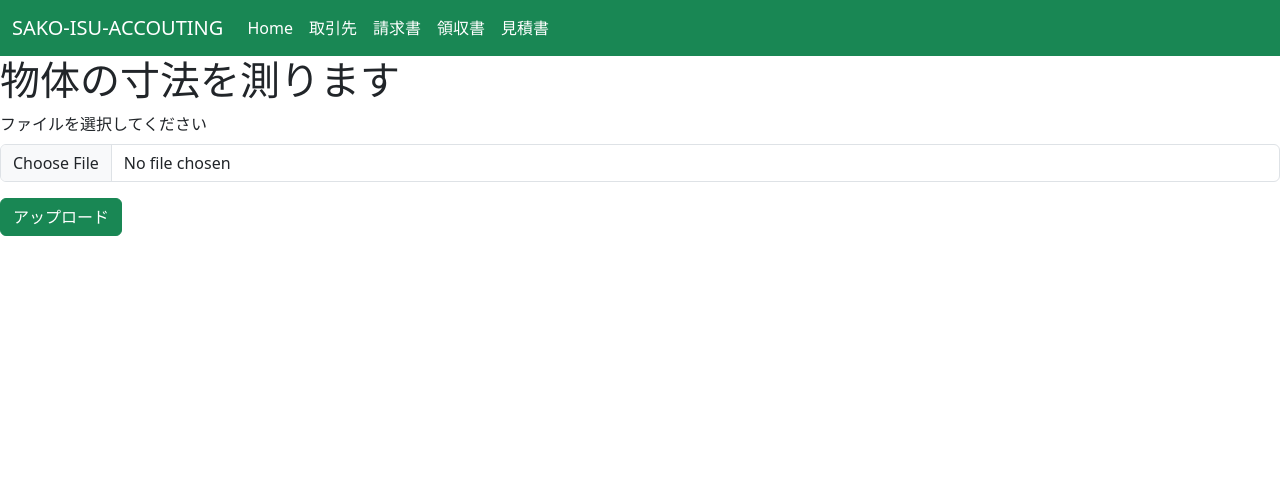
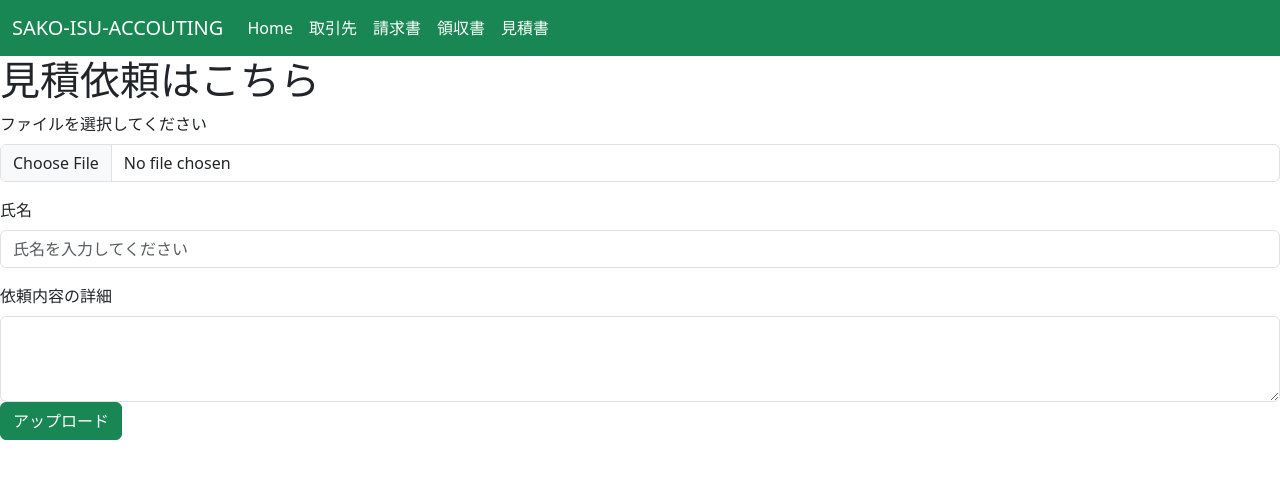
Before and after one commit to Takoyaki2116/SAKO-ISU-ACCOUTING, a Flask app: page /measure in a window 1280 px wide. Shown: the top 479 px of the page. Run offline with Flask 3, Linux system fonts and the light colour scheme.

Commit message:
フォームをいれた

```diff
--- a/templates/measure.html
+++ b/templates/measure.html
@@ -38,11 +38,20 @@
     </div>
   </nav>
   <form action="/measure_upload" method="post" enctype="multipart/form-data">
-    <h1>物体の寸法を測ります</h1>
+    <h1>見積依頼はこちら</h1>
     <div class="mb-3">
       <label for="formFile" class="form-label">ファイルを選択してください</label>
       <input name="file" class="form-control" type="file" id="formFile">
     </div>
+
+    <div class="mb-3">
+      <label for="exampleFormControlInput1" class="form-label">氏名</label>
+      <input type="email" class="form-control" id="exampleFormControlInput1" placeholder="氏名を入力してください">
+    </div>
+    <div class="mb-3">
+      <label for="exampleFormControlTextarea1" class="form-label">依頼内容の詳細</label>
+      <textarea class="form-control" id="exampleFormControlTextarea1" rows="3"></textarea>
+
     <button type="submit" class="btn btn-success">アップロード</button>
 
   </form>
```
